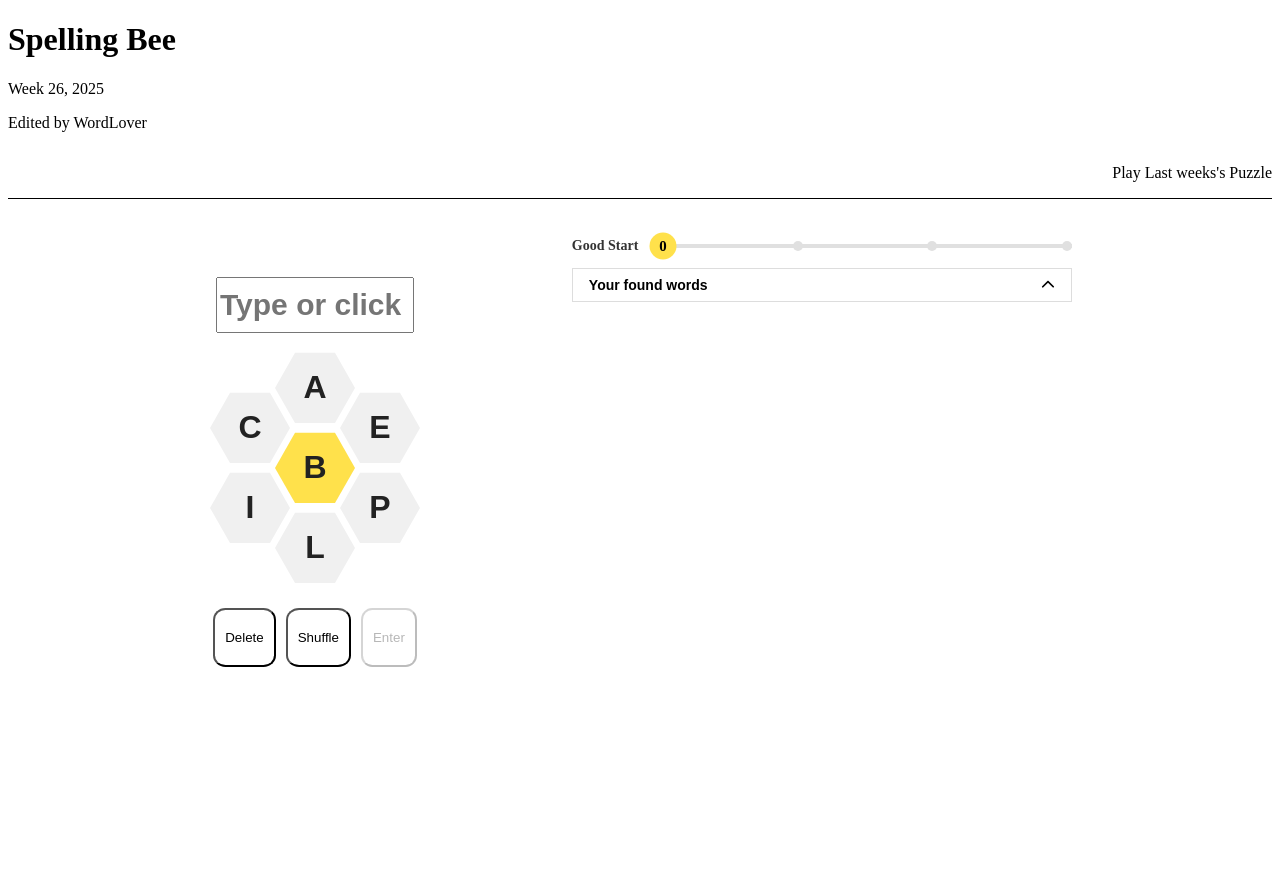
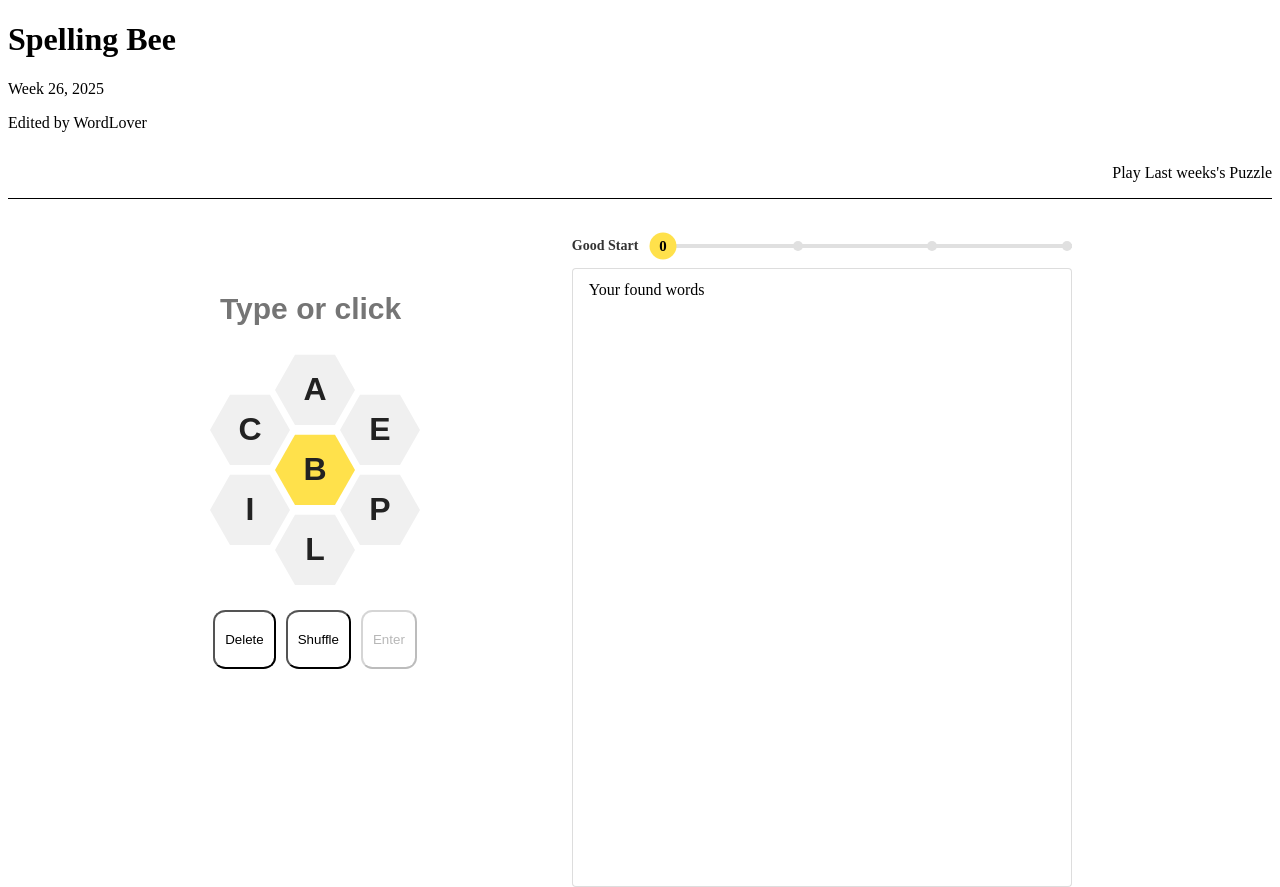
Before and after one commit to johanperjulius1/spelling-bee, a React (Vite) app: page / in a window 1280 px wide. Before the commit the page ends 800 px from the top, so only its background shows below. Built offline with nearby package versions, Linux system fonts and the light colour scheme.

Commit message:
fixing input feedback layout shift

```diff
--- a/src/components/GameControls/game-controls.module.css
+++ b/src/components/GameControls/game-controls.module.css
@@ -68,8 +68,6 @@
 
 .message {
   background-color: #f0f0f0;
-  border-left: 4px solid #007bff;
-  border-radius: 4px;
   color: #333;
   font-size: 16px;
   margin: 10px 0;
@@ -77,20 +75,17 @@
 }
 
 .feedbackMessage {
-  min-height: 16px;
+  min-height: 24px;
   text-align: center;
 }
 
 .errorMessage {
   color: red;
-  font-size: 16px;
-  margin: 0;
 }
 
 .successMessage {
   color: green;
   font-size: 16px;
-  margin: 0;
 }
 
 @media (max-width: 768px) {
--- a/src/components/GameControls/word-input-form.module.css
+++ b/src/components/GameControls/word-input-form.module.css
@@ -1,9 +1,13 @@
-.error {
+/* .error {
   border: 4px solid red;
-}
+} */
 .error:focus,
 .error:active {
   outline: none;
+}
+
+.input {
+  border: none;
 }
 
 .input,
@@ -16,11 +20,13 @@
   width: 190px;
 }
 
+.input.error {
+  outline: 4px solid red;
+}
+
 .errorMessage {
   color: red;
-  font-size: 14px;
-  margin-top: 5px;
-  margin-bottom: 0;
+  font-size: 16px;
 }
 
 @media (max-width: 768px) {
--- a/src/components/PointSection/PointSection.jsx
+++ b/src/components/PointSection/PointSection.jsx
@@ -1,12 +1,18 @@
-import { useState } from "react";
+import { useState, useEffect } from "react";
 import styles from "./points-section.module.css";
 import { useGame } from "../../hooks/useGame";
+import { useIsMobile } from "../../hooks/useIsMobile.js";
 import { FontAwesomeIcon } from "@fortawesome/react-fontawesome";
 import { faChevronDown } from "@fortawesome/free-solid-svg-icons";
 
 export default function PointSection() {
   const { foundWords, score, maxPoints } = useGame();
+  const isMobile = useIsMobile();
   const [isOpen, setIsOpen] = useState(false);
+
+  useEffect(() => {
+    setIsOpen(!isMobile);
+  }, [isMobile]);
 
   const progressPercentage =
     maxPoints > 0 ? Math.min((score / maxPoints) * 100, 100) : 0;
@@ -90,16 +96,20 @@ export default function PointSection() {
         </div>
       </div>
       <section className={styles["wordlist-container"]}>
+        {isMobile ? (
           <button
             className={`${styles["faq-toggle"]} ${isOpen ? styles["faq-toggle-open"] : ""}`}
             onClick={() => setIsOpen(!isOpen)}
           >
-          <span style={{fontWeight: "bold"}}>Your found words</span>
+            <span >Your found words</span>
             <FontAwesomeIcon
               icon={faChevronDown}
               className={isOpen ? styles.open : styles.closed}
             />
           </button>
+        ) : (
+          <p className={styles.desktopHeader}>Your found words</p>
+        )}
 
         {isOpen && (
           <div className={styles["dropdown-content"]}>
--- a/src/components/PointSection/points-section.module.css
+++ b/src/components/PointSection/points-section.module.css
@@ -104,15 +104,15 @@
 }
 
 .faq-toggle {
+  align-items: center;
   background-color: white;
   border: 1px solid #ddd;
+  cursor: pointer;
+  display: flex;
+  font-size: 14px;
+  justify-content: space-between;
   padding: 8px 16px;
   width: 100%;
-  cursor: pointer;
-  font-size: 14px;
-  display: flex;
-  justify-content: space-between;
-  align-items: center;
 }
 
 .faq-toggle-open {
@@ -120,9 +120,10 @@
 }
 
 .dropdown-content {
+  background-color: white;
   border: 1px solid #ddd;
+  border-radius: 0 0 4px 4px;
   border-top: none;
-  background-color: white;
 }
 
 .faq-toggle .open {
@@ -144,6 +145,22 @@
 @media (min-width: 768px) {
   .progress-wrapper {
     width: 500px;
-    max-width: 500px;
+  }
+  .faq-toggle {
+    display: none;
+  }
+  .desktopHeader {
+    border: 1px solid #ddd;
+    border-bottom: none;
+    border-radius: 4px 4px 0 0;
+    margin: 0;
+    padding: 12px 16px;
+  }
+  .dropdown-content {
+    display: block;
+    height: 575px; /* Adjust as needed */
+    opacity: 1;
+    overflow-y: auto;
+    visibility: visible;
   }
 }
--- a/src/hooks/useIsMobile.js
+++ b/src/hooks/useIsMobile.js
@@ -6,6 +6,8 @@ export function useIsMobile(breakpoint = 768) {
   );
 
   useEffect(() => {
+    if (typeof window === "undefined") return;
+
     function handleResize() {
       setIsMobile(window.innerWidth < breakpoint);
     }
```
Lines whose indentation alone changed are shown as unchanged.
